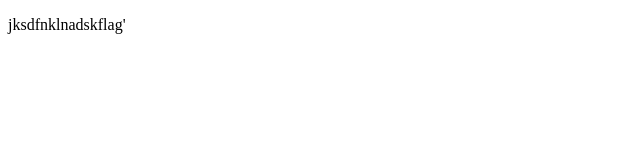
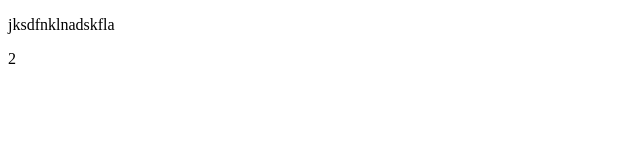
Before and after one commit to hoooolysht/hoooolysht.github.io, a plain HTML site: page index.html in a window 1280 px wide. Shown: the full height of the page, 0-640 px from the left. Drawn offline with Linux system fonts and the light colour scheme.

Commit message:
Update index.html

```diff
--- a/index.html
+++ b/index.html
@@ -8,8 +8,11 @@
 </head>
 <body>
     <p>
-        jksdfnklnadskflag'
+        jksdfnklnadskfla
 
+    </p>
+    <p>
+        2
     </p>
 </body>
 </html>
```
